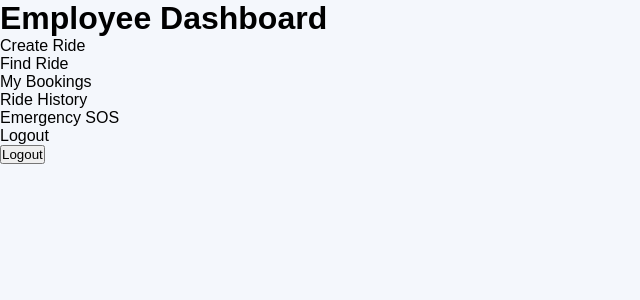
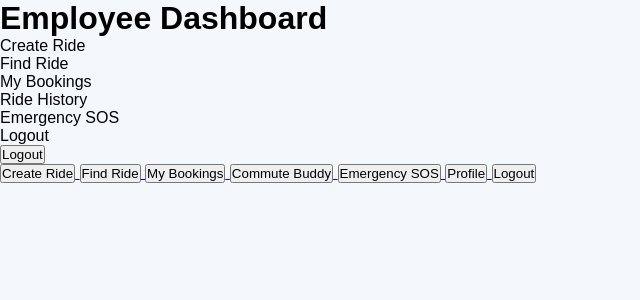
Before and after one commit to neev78/Oddo-x-final, a Flask app: page /dashboard in a window 1280 px wide. Shown: the top 300 px of the page, without its empty margins (0-640 px from the left). Run offline with Flask 3, Linux system fonts and the light colour scheme; the visitor is signed in with stand-in values (Sample User, id 1).

Commit message:
Create ride featured

```diff
--- a/app.py
+++ b/app.py
@@ -69,6 +69,33 @@ def logout():
 
     return redirect("/")
 
+@app.route("/create_ride", methods=["GET", "POST"])
+def create_ride():
+
+    if "user" not in session:
+        return redirect("/login")
+
+    if request.method == "POST":
+
+        ride = {
+
+            "pickup": request.form["pickup"],
+            "destination": request.form["destination"],
+            "date": request.form["date"],
+            "time": request.form["time"],
+            "seats": request.form["seats"],
+            "vehicle": request.form["vehicle"],
+            "price": request.form["price"],
+            "driver": session["user"]
+
+        }
+
+        db.collection("Rides").add(ride)
+
+        return redirect("/dashboard")
+
+    return render_template("create_ride.html")
+
 @app.route("/test")
 def test():
     return "Firebase Connected Successfully!"
--- a/templates/dashboard.html
+++ b/templates/dashboard.html
@@ -30,6 +30,38 @@
     <button>Logout</button>
 </a>
 
+<div class="dashboard-buttons">
+
+    <a href="/create_ride">
+        <button>Create Ride</button>
+    </a>
+
+    <a href="/find_ride">
+        <button>Find Ride</button>
+    </a>
+
+    <a href="/my_bookings">
+        <button>My Bookings</button>
+    </a>
+
+    <a href="/commute_buddy">
+        <button>Commute Buddy</button>
+    </a>
+
+    <a href="/sos">
+        <button>Emergency SOS</button>
+    </a>
+
+    <a href="/profile">
+        <button>Profile</button>
+    </a>
+
+    <a href="/logout">
+        <button>Logout</button>
+    </a>
+
+</div>
+
 </div>
 
 </body>
```
Also changed, not shown: templates/create_ride.html (added, +31 -0 lines).
